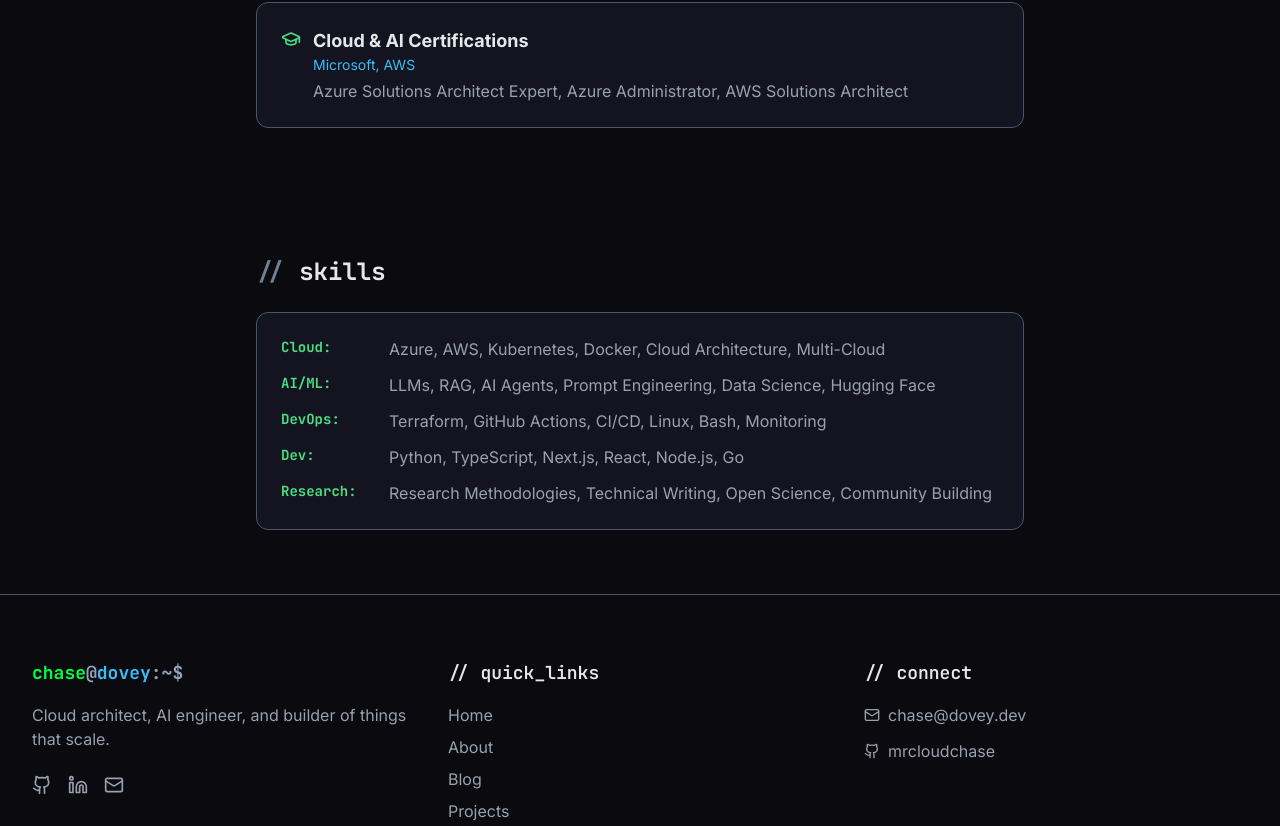
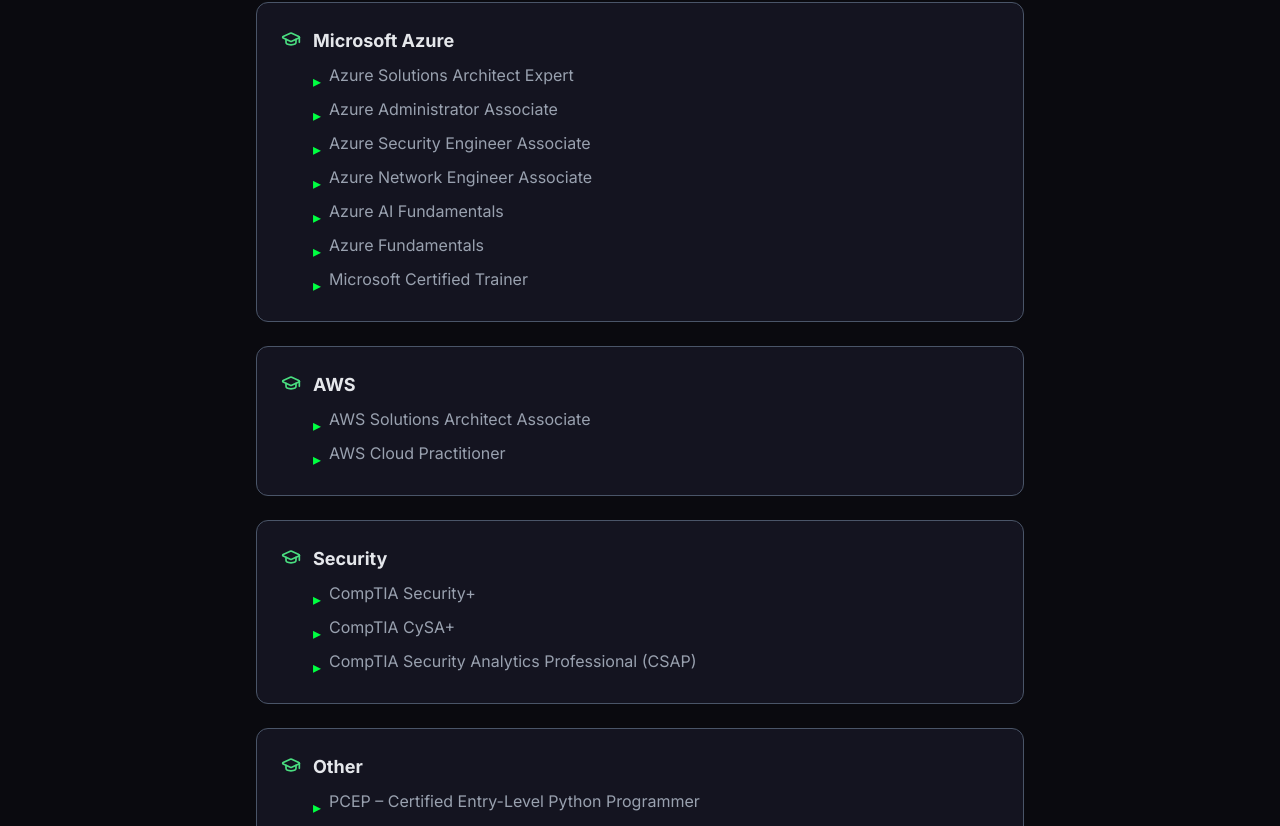
Before and after one commit to mrcloudchase/mrcloudchase.github.io, a Next.js app: page /resume in a window 1280 px wide. Shown: the part 3754-4580 px from the top of the page. Built offline with nearby package versions, Linux system fonts and the light colour scheme.

Commit message:
Replace education section with detailed certifications

```diff
--- a/app/resume/page.tsx
+++ b/app/resume/page.tsx
@@ -101,11 +101,41 @@
   },
 ]
 
-const education = [
+const certifications = [
   {
-    degree: 'Cloud & AI Certifications',
-    institution: 'Microsoft, AWS',
-    details: 'Azure Solutions Architect Expert, Azure Administrator, AWS Solutions Architect',
+    category: 'Microsoft Azure',
+    items: [
+      'Azure Solutions Architect Expert',
+      'Azure Administrator Associate',
+      'Azure Security Engineer Associate',
+      'Azure Network Engineer Associate',
+      'Azure AI Fundamentals',
+      'Azure Fundamentals',
+      'Microsoft Certified Trainer',
+    ],
+  },
+  {
+    category: 'AWS',
+    items: [
+      'AWS Solutions Architect Associate',
+      'AWS Cloud Practitioner',
+    ],
+  },
+  {
+    category: 'Security',
+    items: [
+      'CompTIA Security+',
+      'CompTIA CySA+',
+      'CompTIA Security Analytics Professional (CSAP)',
+    ],
+  },
+  {
+    category: 'Other',
+    items: [
+      'PCEP – Certified Entry-Level Python Programmer',
+      'Linux Essentials (LPI)',
+      'Intro to Gen AI Mini Course — AI by Hand (1st Cohort)',
+    ],
   },
 ]
 
@@ -188,21 +218,27 @@
         </div>
       </section>
 
-      {/* Education */}
+      {/* Certifications */}
       <section className="section-padding">
         <div className="container-max max-w-3xl mx-auto">
           <h2 className="text-2xl font-bold text-gray-200 font-mono mb-6">
-            <span className="text-surface-500">{'// '}</span>{'education'}
+            <span className="text-surface-500">{'// '}</span>{'certifications'}
           </h2>
           <div className="space-y-6">
-            {education.map((edu, index) => (
+            {certifications.map((group, index) => (
               <div key={index} className="terminal-card">
                 <div className="flex items-start gap-3">
                   <GraduationCap className="h-5 w-5 text-neon-400 mt-0.5 flex-shrink-0" />
                   <div>
-                    <h3 className="text-lg font-bold text-gray-200">{edu.degree}</h3>
-                    <p className="text-cyber-400 text-sm">{edu.institution}</p>
-                    <p className="text-gray-400 mt-1">{edu.details}</p>
+                    <h3 className="text-lg font-bold text-gray-200">{group.category}</h3>
+                    <ul className="mt-2 space-y-1">
+                      {group.items.map((item) => (
+                        <li key={item} className="text-gray-400 flex items-start gap-2">
+                          <span className="text-neon-500 mt-1.5 flex-shrink-0">&#9656;</span>
+                          {item}
+                        </li>
+                      ))}
+                    </ul>
                   </div>
                 </div>
               </div>
```
